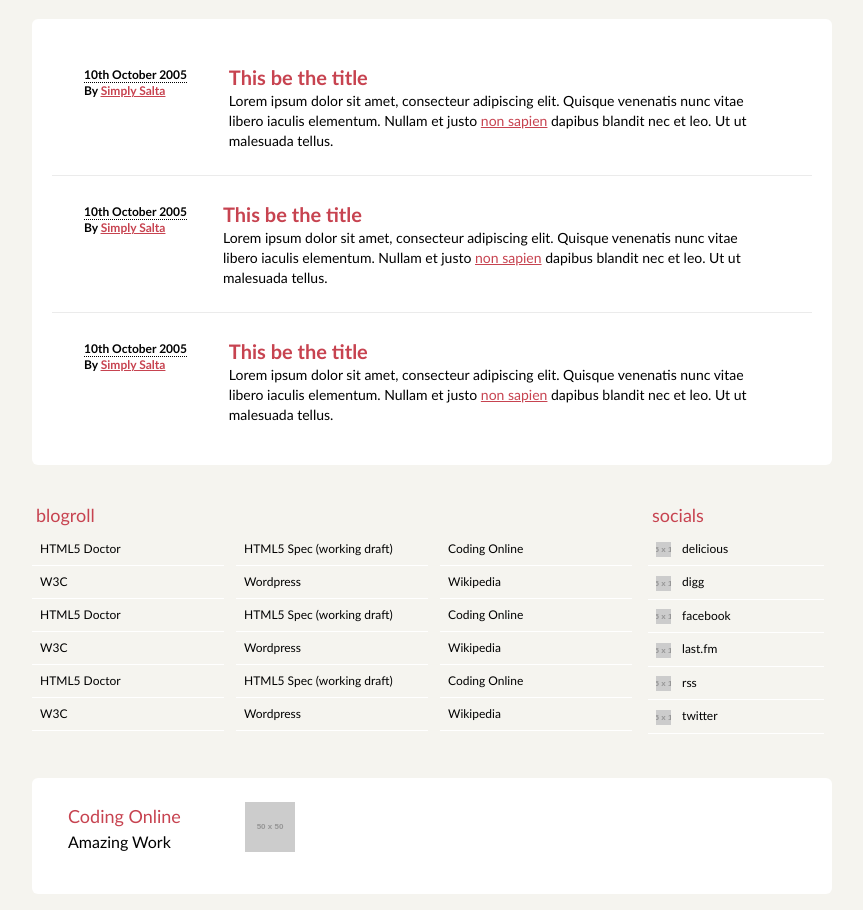
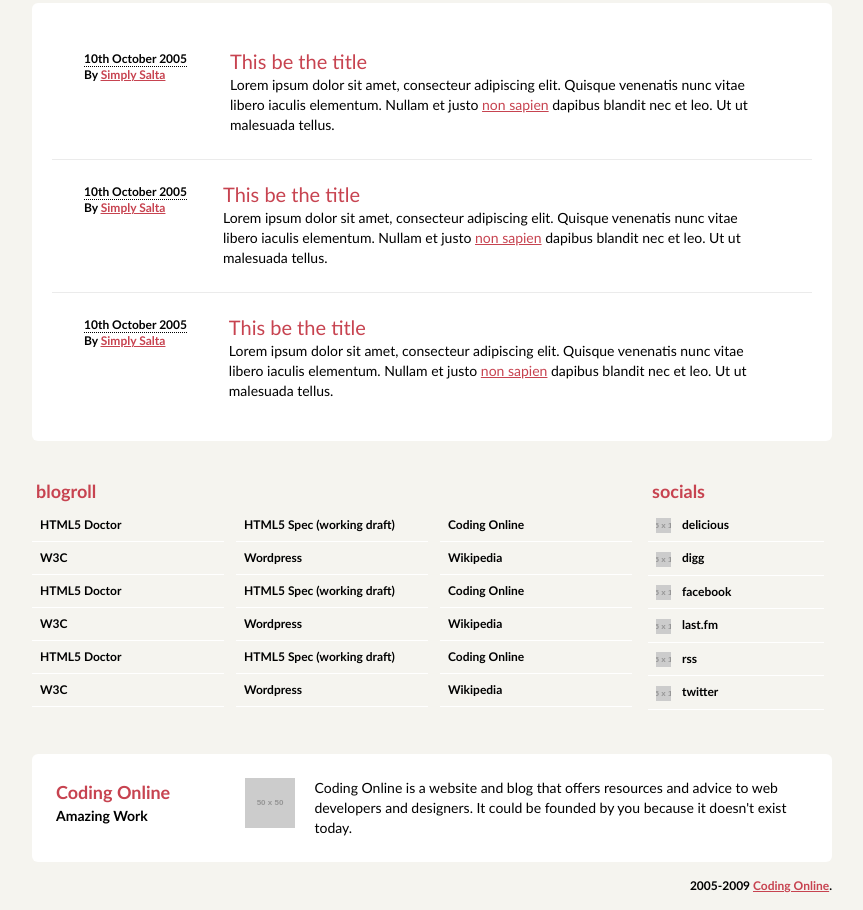
Before and after one commit to JMathiak/exercise-2-jsio, a plain HTML site: page index.html in a window 1280 px wide. Shown: the part 441-1351 px from the top of the page, without its empty margins (208-1071 px from the left). Drawn offline with Linux system fonts and the light colour scheme; placeholder pictures from the web are drawn by us.

Commit message:
Finished layout, need to alter fonts and finish hover states

```diff
--- a/index.html
+++ b/index.html
@@ -9,18 +9,18 @@
 </head>
 <body class="h-screen bg-background box-border">
     <div class="flex flex-col items-center   box-border">
-        <header  class="w-800 m-8">
+        <header  class="w-800 my-7">
             <h1 class="text-5xl font-bold my-4">Coding HTML5!</h1>
             <p class="text-lg">HTML5 in the year <span class="line-through">2022</span> <span class="underline">2009</span></p>
         </header>
-        <nav class=" bg-black w-800 rounded-md rounded-l-md mb-9" >
+        <nav class=" bg-black w-800 rounded-md rounded-l-md mb-8" >
             <ul class="">
             <li class="inline-block box-border  px-6 py-3 -mr-2 rounded-l-md text-white bg-primaryred text-lg "><a href="">home</a></li>
             <li class="inline-block box-border px-6 py-3 -mr-2  text-white bg-black text-lg hover:bg-primaryred"><a href="">portfolio</a></li>
             <li class="inline-block box-border px-6 py-3 -mr-2 text-white bg-black text-lg hover:bg-primaryred"><a href="">blog</a></li>
             <li class="inline-block box-border  px-6 py-3 -mr-2 text-white bg-black text-lg hover:bg-primaryred"> <a href="">contact</a></li>
         </ul></nav>
-        <article class="w-800 bg-white box-border rounded-md flex mb-8 p-6">
+        <article class="w-800 bg-white box-border rounded-md flex mb-7 p-6">
             <div class=" block w-1/2 pr-2">
                 <h1 class="text-primaryred text-2xl font-bold">Featured Article</h1>
                 <h2 class="text-xl font-semibold">HTML5 in Coding Online!</h2>
@@ -31,41 +31,41 @@
             </picture>
         </article>
         <section class="w-800 rounded-md box-border bg-white py-5 mb-8">
-            <div class=" pl-8 pt-6 pb-6 pr-10 border-b  border-gray flex mr-5 ml-5 group hover:bg-primaryred">
+            <div class=" pl-8 pt-6 pb-6 pr-9 border-b  border-gray flex mr-5 ml-5 group hover:bg-primaryred">
                 <div class="w-1/3  text-xs pt-1 ">
                 <time class="border-b border-dotted font-bold  whitespace-nowrap group-hover:text-white">10th October 2005</time>
                 <address class="not-italic font-bold">By <span class="text-primaryred underline group-hover:text-highlight"><a href="">Simply Salta</a></span></address>
                 </div>
                 <div class="ml-9">
-                    <h1 class="text-xl font-bold text-primaryred group-hover:text-highlight "><a href="">This be the title</a></h1>
+                    <h1 class="text-xl font-medium text-primaryred group-hover:text-highlight "><a href="">This be the title</a></h1>
                     <p class="text-sm font-medium group-hover:text-white">Lorem ipsum dolor sit amet, consecteur adipiscing elit. Quisque venenatis nunc vitae libero iaculis elementum. Nullam et justo <a class="text-primaryred underline group-hover:text-highlight" href="">non sapien</a> dapibus blandit nec et leo. Ut ut malesuada tellus.</p>
                 </div>
             </div>
-            <div class="pt-6 pl-8 pb-6 pr-10 border-b border-gray flex mr-5 ml-5 group hover:bg-primaryred">
+            <div class="pt-5 pl-8 pb-6 pr-10 border-b border-gray flex mr-5 ml-5 group hover:bg-primaryred">
                 <div class="w- text-xs pt-1">
                     <time class="border-b border-dotted font-bold  whitespace-nowrap group-hover:text-white">10th October 2005</time>
                 <address class="not-italic font-bold">By <span class="text-primaryred underline group-hover:text-highlight"><a href="">Simply Salta</a></span></address>
                 </div>
                 <div class="ml-9">
-                    <h1 class="text-xl font-bold text-primaryred group-hover:text-highlight "><a href="">This be the title</a></h1>
+                    <h1 class="text-xl font-medium text-primaryred group-hover:text-highlight "><a href="">This be the title</a></h1>
                     <p class="text-sm font-medium group-hover:text-white">Lorem ipsum dolor sit amet, consecteur adipiscing elit. Quisque venenatis nunc vitae libero iaculis elementum. Nullam et justo <a class="text-primaryred underline group-hover:text-highlight" href="">non sapien</a> dapibus blandit nec et leo. Ut ut malesuada tellus.</p>
                 </div>
             </div>
-            <div class="pt-6 pb-5 pl-8 pr-10 flex mr-5 ml-5 group hover:bg-primaryred">
+            <div class="pt-5 pb-5 pl-8 pr-10 flex mr-5 ml-5 group hover:bg-primaryred">
                 <div class="w-1/3 text-xs pt-1">
                     <time class="border-b border-dotted font-bold  whitespace-nowrap group-hover:text-white">10th October 2005</time>
                     <address class="not-italic font-bold">By <span class="text-primaryred underline group-hover:text-highlight"><a href="">Simply Salta</a></span></address>
                 </div>
                 <div class="ml-9">
-                    <h1 class="text-xl font-bold text-primaryred group-hover:text-highlight "><a href="">This be the title</a></h1>
+                    <h1 class="text-xl font-medium text-primaryred group-hover:text-highlight "><a href="">This be the title</a></h1>
                     <p class="text-sm font-medium group-hover:text-white">Lorem ipsum dolor sit amet, consecteur adipiscing elit. Quisque venenatis nunc vitae libero iaculis elementum. Nullam et justo <a class="text-primaryred underline group-hover:text-highlight" href="">non sapien</a> dapibus blandit nec et leo. Ut ut malesuada tellus.</p>
                 </div>
             </div>
         </section>
         <section class="w-800 box-border flex mb-11">
             <div class="inline-block mr-4 w-3/4 box-border">
-                <h1 class="text-lg p-1 text-primaryred">blogroll</h1>
-                <ul class="columns-3 text-xs">
+                <h1 class="text-lg p-1 text-primaryred font-bold">blogroll</h1>
+                <ul class="columns-3 text-xs font-semibold">
                     <li class="box-border p-2 border-b border-white hover:bg-primaryred hover:text-white"><a href="">HTML5 Doctor</a></li>
                     <li class="box-border p-2 border-b border-white hover:bg-primaryred hover:text-white"><a href="">W3C</a></li>
                     <li class="box-border p-2 border-b border-white hover:bg-primaryred hover:text-white"><a href="">HTML5 Doctor</a></li>
@@ -87,8 +87,8 @@
                 </ul>
             </div>
             <div class="inline-block">
-                <h1 class="text-lg p-1 text-primaryred">socials</h1>
-                <ul class="text-xs">
+                <h1 class="text-lg p-1 text-primaryred font-bold">socials</h1>
+                <ul class="text-xs font-semibold">
                     <li class="box-border p-2 border-b border-white w-44 hover:bg-primaryred hover:text-white"><img class="inline-block pr-2" src="http://via.placeholder.com/15x15" alt="15x15 placeholder" > <a href="">delicious</a></li>
                     <li class="box-border p-2 border-b border-white hover:bg-primaryred hover:text-white"><img class="inline-block pr-2" src="http://via.placeholder.com/15x15" alt="15x15 placeholder" > <a href="">digg</a></li>
                     <li class="box-border p-2 border-b border-white hover:bg-primaryred hover:text-white"><img class="inline-block pr-2" src="http://via.placeholder.com/15x15" alt="15x15 placeholder"> <a href="">facebook</a></li>
@@ -98,14 +98,17 @@
                 </ul>
             </div>
         </section>
-        <section class="w-800 box-border rounded-md bg-white flex">
-            <div class="pt-6 pb-10 pl-9 pr-10">
-                <h1 class="text-primaryred text-lg">Coding Online</h1>
-                <p>Amazing Work</p>
-            </div>
-            <picture class="p-6"><img src="http://via.placeholder.com/50x50" alt="50 x 50 placeholder"></picture>
-            <p></p>
+        <section class="w-800 box-border rounded-md bg-white flex mb-4 p-6">
+                <div class="w-1/4 mr-6" >
+                    <h1 class="text-primaryred text-lg whitespace-nowrap font-bold">Coding Online</h1>
+                    <p class="whitespace-nowrap text-sm font-semibold">Amazing Work</p>
+                </div>
+                <picture class=" mr-5 flex-shrink-0"><img class="w-full" src="http://via.placeholder.com/50x50" alt="50 x 50 placeholder"></picture>
+                <p class="text-sm font-medium w-3/4">Coding Online is a website and blog that offers resources and advice to web developers and designers. It could be founded by you because it doesn't exist today.</p>
         </section>
+        <footer class=" w-800 mb-4 border-box flex justify-end text-xs font-bold">
+            <p>2005-2009 <span class="text-primaryred underline">Coding Online</span>.</p>
+        </footer>
     </div>
 </body>
 </html>
```
Also changed, not shown: output.css.
